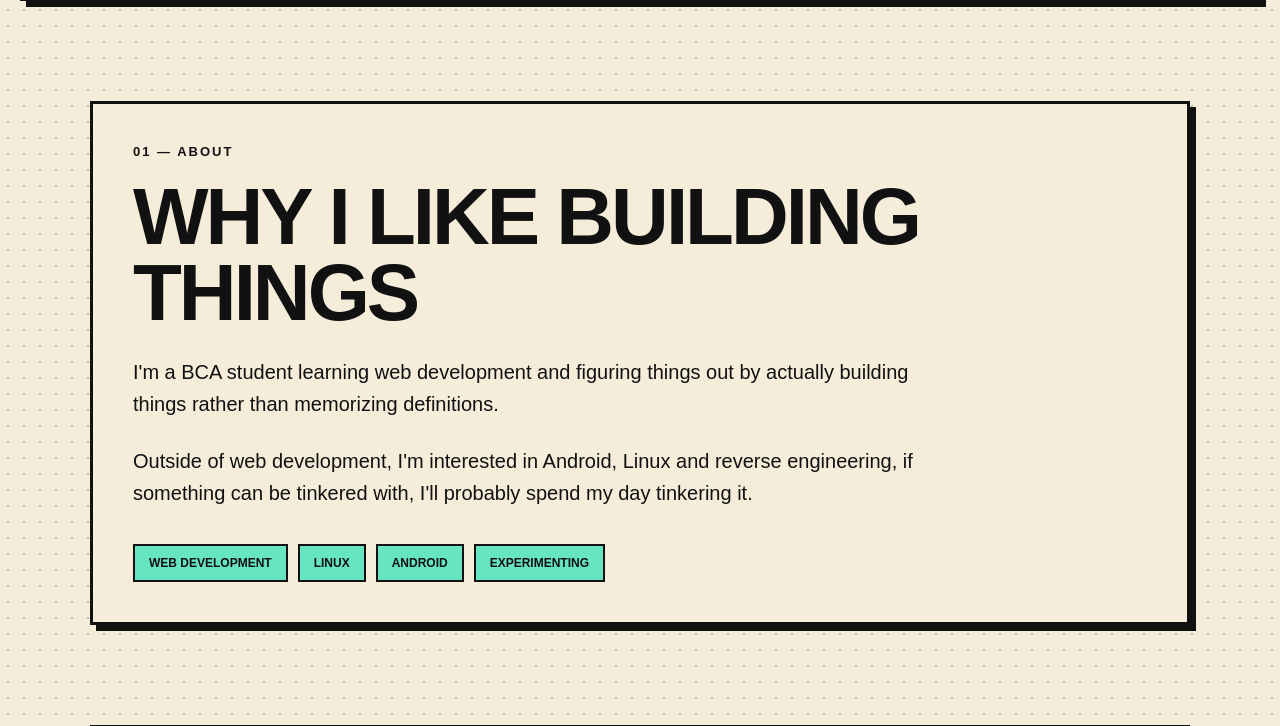
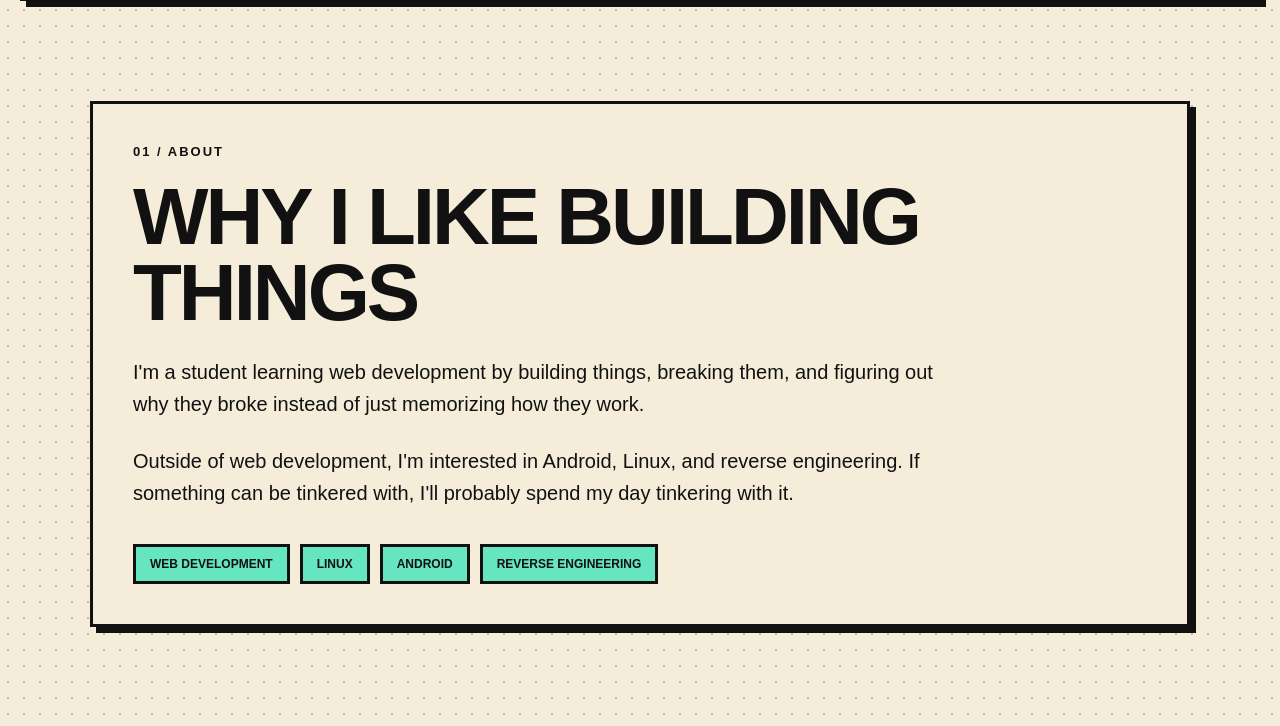
Before and after one commit to sabinaya-404/portfolio, a React (Vite) app: page / in a window 1280 px wide. Shown: the part 686-1412 px from the top of the page. Built offline with nearby package versions, Linux system fonts and the light colour scheme.

Commit message:
refine about section

```diff
--- a/src/components/About.css
+++ b/src/components/About.css
@@ -1,10 +1,12 @@
-/* About section style */
 .about-text {
   max-width: 800px;
-  margin-bottom: 25px;
+  margin: 0 0 25px;
   font-size: 20px;
   font-weight: 500;
   line-height: 1.6;
+}
+.about-text:last-of-type {
+  margin-bottom: 0;
 }
 .about-tags {
   display: flex;
@@ -14,7 +16,7 @@
 }
 .about-tags span {
   padding: 10px 14px;
-  border: 2px solid var(--foreground);
+  border: var(--border);
   background: var(--mint);
   font-size: 12px;
   font-weight: 900;
--- a/src/components/About.jsx
+++ b/src/components/About.jsx
@@ -1,23 +1,27 @@
-import './About.css'
+import "./About.css";
 function About() {
   return (
     <section id="about" className="content-section">
-        <p className="section-label">01 — ABOUT</p>
+      <p className="section-label">01 / ABOUT</p>
       <h2>WHY I LIKE BUILDING THINGS</h2>
       <p className="about-text">
-          I'm a BCA student learning web development and figuring things out by actually building things rather than memorizing definitions.
+        I'm a student learning web development by building things, breaking
+        them, and figuring out why they broke instead of just memorizing how
+        they work.
       </p>
-          <p className="about-text"> Outside of web development, I'm interested in Android, Linux and reverse engineering, if something can be tinkered with, I'll probably spend my day tinkering it.
-
+      <p className="about-text">
+        {" "}
+        Outside of web development, I'm interested in Android, Linux, and
+        reverse engineering. If something can be tinkered with, I'll probably
+        spend my day tinkering with it.
       </p>
       <div className="about-tags">
         <span>WEB DEVELOPMENT</span>
         <span>LINUX</span>
         <span>ANDROID</span>
-             <span>EXPERIMENTING</span>
+        <span>REVERSE ENGINEERING</span>
       </div>
     </section>
-
-    )
+  );
 }
-export default About
+export default About;
```
Also changed, not shown: 1 other file (tests, documents, lock files or other folders). Lines whose indentation alone changed are shown as unchanged.
